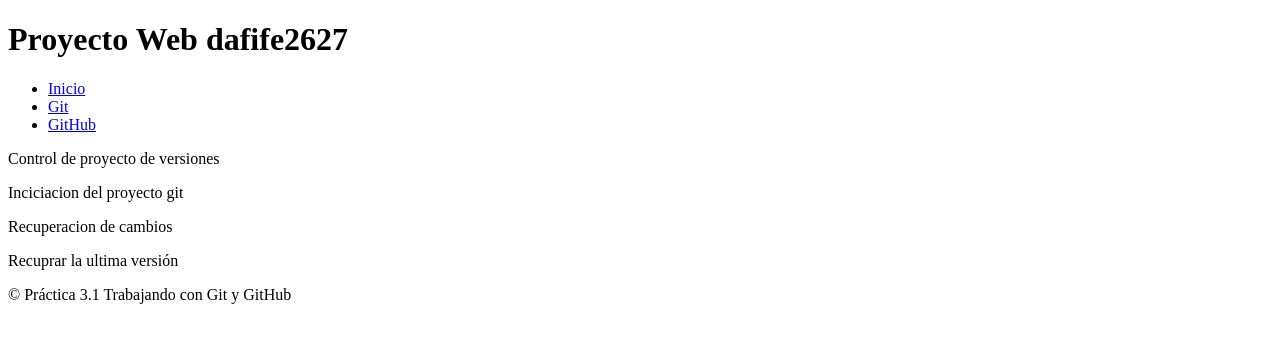
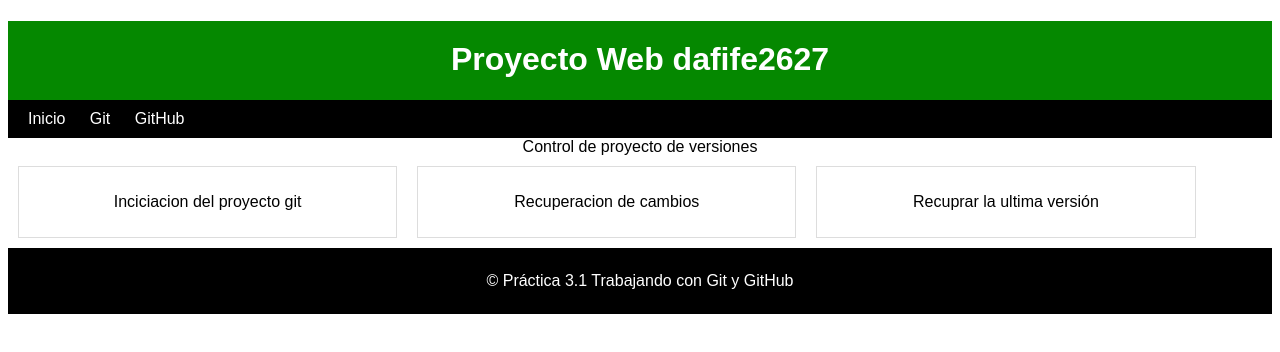
Before and after one commit to David-Fiteni/Proyecto-Web-dafife2627, a plain HTML site: page index.html in a window 1280 px wide. Drawn offline with Linux system fonts and the light colour scheme.

Commit message:
Aplicados estilos

```diff
--- a/css/style.css
+++ b/css/style.css
@@ -0,0 +1,66 @@
+* {
+    box-sizing: border-box;
+    font-family: Arial, sans-serif;
+}
+
+#container {
+    margin: 2%;
+}
+
+header {
+    background-color: #058800;
+    margin: 0;
+}
+
+header h1 {
+    color: white;
+    text-align: center;
+    padding-top: 20px;
+}
+
+header nav {
+    background-color: black;
+    margin: 0;
+}
+
+header nav ul {
+    padding: 10px;
+    margin: 0px;
+}
+
+header nav ul li {
+    display: inline;
+    margin: 10px;
+    text-align: left;
+}
+
+header nav ul li a {
+    color: white;
+    text-decoration: none;
+}
+
+header nav ul li a:hover {
+    background: green;
+    padding: 2px;
+}
+
+main {
+    text-align: center;
+}
+
+section{
+    float:left;
+    width: 30%;
+    margin:10px ;
+    border: 1px solid #ddd;
+    padding: 10px;
+}
+
+footer{
+        clear:both;
+        background: black;
+        text-align: center;
+        color: white;
+        padding: 8px;
+
+    }
--- a/index.html
+++ b/index.html
@@ -5,6 +5,7 @@
     <title>Proyecto-Web-dafife2627</title>
     <meta charset="utf-8" />
     <meta name="author" content="David Fiteni Fernandez">
+    <link rel="stylesheet" type="text/css" href="./css/style.css">
 </head
 
 <body>
```
